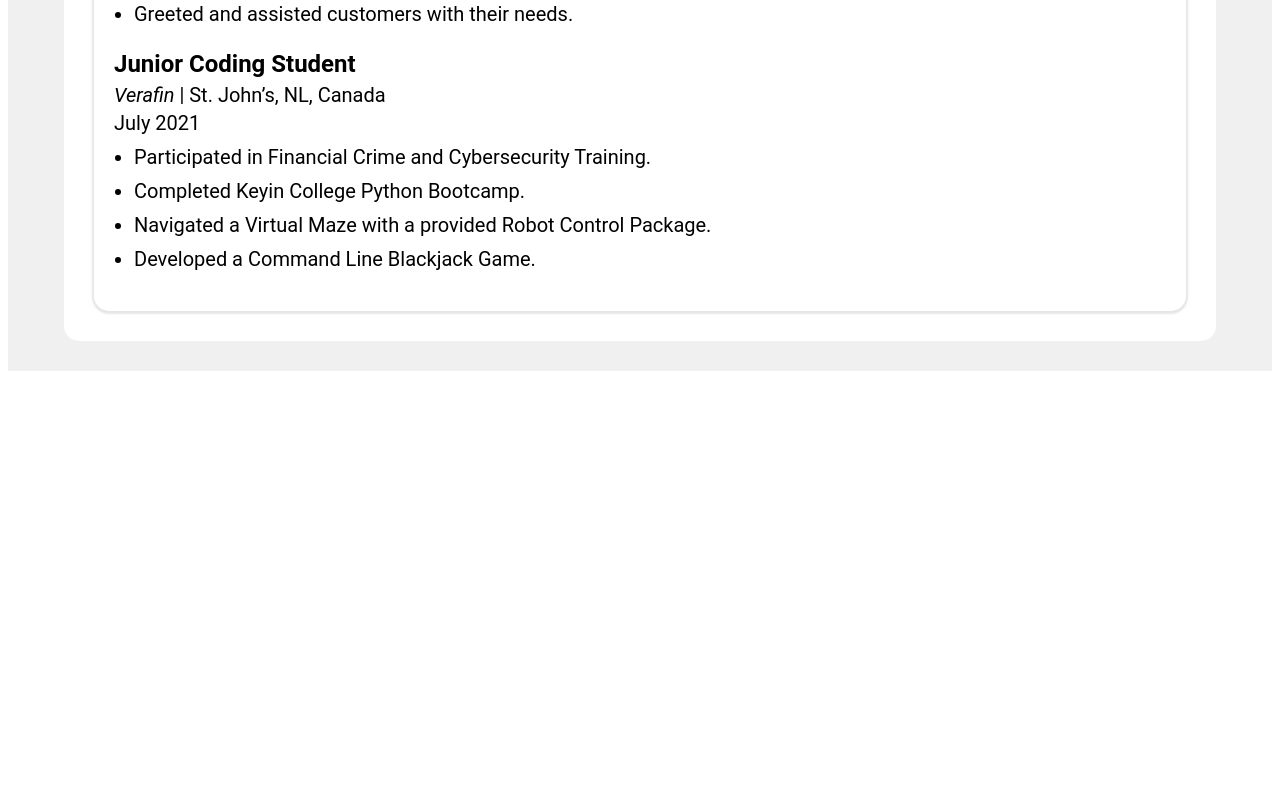
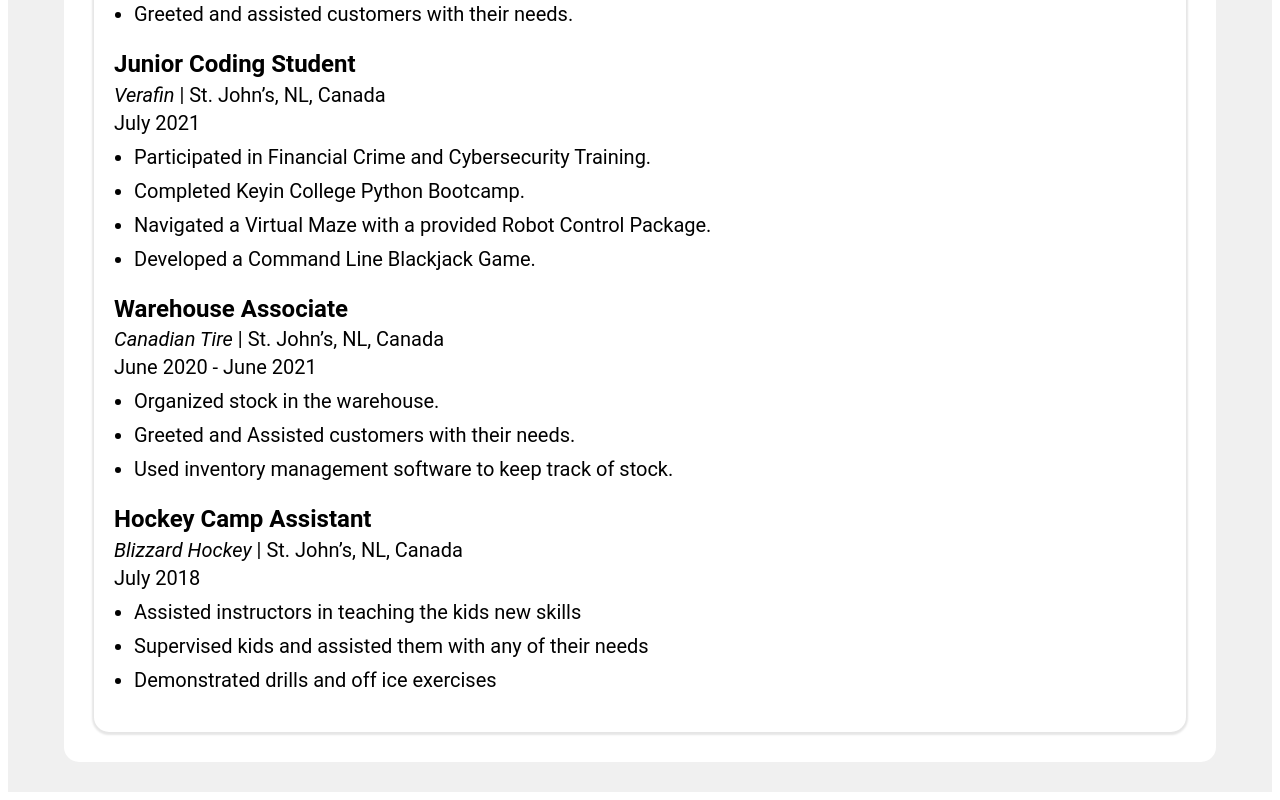
Before and after one commit to Bmitch44/Personal-Webpage, a React (Vite) app in the folder frontend/: page /resume in a window 1280 px wide. Shown: the part 1645-2445 px from the top of the page. Before the commit the page ends 2024 px from the top, so only its background shows below. Built offline with nearby package versions, Linux system fonts and the light colour scheme; a web font is replaced by a local one.

Commit message:
Minor enhancements

```diff
--- a/frontend/src/components/body/about/About.jsx
+++ b/frontend/src/components/body/about/About.jsx
@@ -6,11 +6,12 @@
     <div className="about-container">
       <h2>About Me</h2>
       <div className="about-content">
-        <p>Hello! I'm Brady Mitchelmore, a Computer Science student with a passion for smart systems and data analysis. I'm currently studying at Memorial University of Newfoundland, where I am pursuing a Bachelor of Science in Computer Science (Smart Systems).</p>
-        <p>I have a diverse set of skills in various programming languages including Python, JavaScript, Java, and C. I am also proficient with frameworks like Flask, React, and TensorFlow, and tools such as Visual Studio Code, Git, and AWS Cloud.</p>
-        <p>My interest in technology extends beyond the classroom. I've worked on projects that involve building web applications, automating tasks, and processing unstructured documents using machine learning techniques.</p>
-        <p>In addition to my academic and project work, I have experience in different roles including an Automation Engineer, Order Fulfillment Associate, and Warehouse Associate. These experiences have honed my problem-solving abilities and teamwork skills.</p>
-        <p>Outside of tech, I am passionate about hockey. I played for Team NL men’s hockey team at the Canada Winter Games in February 2019. I also enjoy volunteering, having assisted with hockey camps for the Northeast Eagles.</p>
+        <p>Hello! I'm Brady Mitchelmore, a dedicated Computer Science student with a keen interest in smart systems and data analysis. I am currently studying at Memorial University of Newfoundland, where I am pursuing a Bachelor of Science in Computer Science (Smart Systems). My academic journey has equipped me with a solid foundation in advanced algorithms, data structures, artificial intelligence, and machine learning, all of which fuel my passion for technology.</p>
+        <p>Throughout my studies, I've developed a diverse set of technical skills. I'm proficient in several programming languages, including Python, JavaScript, Java, and C. My experience extends to frameworks and libraries such as Flask, React, and TensorFlow, which I use to build robust and scalable applications. I'm also skilled in using various tools like Visual Studio Code, Git, AWS Cloud, and Docker, which streamline my development process and enhance my productivity.</p>
+        <p>Beyond the classroom, my passion for technology drives me to undertake various projects that challenge and expand my capabilities. I've built interactive web applications, automated mundane tasks, and developed tools for processing unstructured data using machine learning techniques. One of my notable projects is a personal webpage built with React and Python, where I showcase my skills and projects. Another project, Jarvis, is an Apple Shortcut I developed to automate quick note-taking in Notion, utilizing Groq and Notion APIs for seamless integration.</p>
+        <p>My technical journey is complemented by my professional experiences in different roles. As an Automation Engineer at Infomatix, I automated several tasks that significantly improved data exchange efficiency. My time as an Order Fulfillment Associate at Sportchek and a Warehouse Associate at Canadian Tire taught me the importance of precision, reliability, and teamwork. These roles have honed my problem-solving abilities and equipped me with a versatile skill set that I bring to every project I undertake.</p>
+        <p>Outside the realm of technology, I have a deep passion for hockey. I had the honor of playing for Team NL men's hockey team at the Canada Winter Games in February 2019. This experience not only enhanced my physical and strategic skills but also instilled in me the values of teamwork, perseverance, and leadership. I continue to give back to the community by volunteering at hockey camps for the Northeast Eagles, sharing my knowledge and passion with young aspiring players.</p>
+        <p>In my spare time, I enjoy staying updated with the latest advancements in AI and machine learning, reading tech blogs, and experimenting with new programming languages and frameworks. I'm always eager to learn and embrace new challenges that push the boundaries of my knowledge and skills.</p>
         <p>Feel free to explore my projects and blog posts to learn more about my work and interests. Thank you for visiting my personal website!</p>
       </div>
     </div>
--- a/frontend/src/components/body/hero/Hero.css
+++ b/frontend/src/components/body/hero/Hero.css
@@ -193,6 +193,7 @@
     align-items: left;
     background-color: #fff;
     border-radius: 15px;
+    box-shadow: 0px 2px 2px rgba(0, 0, 0, 0.1);
     font-family: 'SF Pro', sans-serif;
     width: var(--navbar-width);
     margin: 15px 0 15px 0;
--- a/frontend/src/components/body/hero/Hero.jsx
+++ b/frontend/src/components/body/hero/Hero.jsx
@@ -40,7 +40,6 @@
   const skills = [
     { name: 'Python', logo: '/src/assets/python.png' },
     { name: 'JavaScript', logo: '/src/assets/javascript.png' },
-    { name: 'React', logo: '/src/assets/react.png' },
     { name: 'Java', logo: '/src/assets/java.png' },
     { name: 'C', logo: '/src/assets/c.png' },
     { name: 'SQL', logo: '/src/assets/sql.png' },
--- a/frontend/src/components/body/projects/Projects.jsx
+++ b/frontend/src/components/body/projects/Projects.jsx
@@ -45,11 +45,11 @@
     },
     {
       "title": "CropBytes GUI",
-      "description": "A GUI for the CropBytes project that I built using Python and tkinter.",
-      "details": "The GUI provides an interface for the CropBytes project, built using Python and tkinter. It simplifies interactions with the underlying functionality of the CropBytes project.",
-      "tools": "Python, tkinter, SQLite, HTML, CSS",
+      "description": "A comprehensive GUI application for the CropBytes crypto farming game, built using Python and tkinter.",
+      "details": "This GUI application was developed to interact with the CropBytes API, enabling users to track their assets, production, and farm profitability. Additionally, it allows users to make trades directly within the GUI on the CropBytes in-game market.",
+      "tools": "Python, tkinter, Postman, CropBytes API, SQLite, HTML, CSS",
       "link": "#",
-      "expanded": "The CropBytes GUI project involved creating a graphical user interface using Python's tkinter library. This interface was designed to simplify user interactions with the underlying functionalities of the CropBytes project. The development process included setting up the GUI components, linking them with backend logic, and ensuring smooth data handling using SQLite. One of the significant challenges was designing an intuitive interface with tkinter, which required careful planning and iteration. The project demonstrates my proficiency in GUI development and my ability to enhance user experience through thoughtful design and implementation.",
+      "expanded": "The CropBytes GUI project involved reverse engineering the CropBytes API using Postman to understand the various endpoints and their functionalities. Once I had a comprehensive understanding of the API, I developed a GUI application using Python and tkinter. This application allows users to track their assets, production levels, and overall farm profitability in real-time. Furthermore, it includes features for making trades directly within the GUI, interacting seamlessly with the CropBytes in-game market. The application is designed to enhance the user experience by providing a centralized platform to manage all aspects of the CropBytes farming game. One of the main challenges was ensuring secure and efficient API calls, which I achieved through careful management of API keys and request handling.",
       "video": null
     }
 ];
--- a/frontend/src/components/body/resume/Resume.jsx
+++ b/frontend/src/components/body/resume/Resume.jsx
@@ -21,7 +21,7 @@
           <p><strong>Memorial University of Newfoundland</strong></p>
           <p>Bachelor of Science, Computer Science (Smart Systems)</p>
           <p>Expected Graduation Date: April 2026</p>
-          <p>Average: 81%</p>
+          <p>Average: 80%</p>
         </div>
       </div>
 
@@ -86,6 +86,26 @@
               <li>Developed a Command Line Blackjack Game.</li>
             </ul>
           </div>
+          <div className="job">
+            <h3>Warehouse Associate</h3>
+            <p><em>Canadian Tire</em> | St. John’s, NL, Canada</p>
+            <p>June 2020 - June 2021</p>
+            <ul>
+            <li>Organized stock in the warehouse.</li>
+            <li>Greeted and Assisted customers with their needs.</li>
+            <li>Used inventory management software to keep track of stock.</li>
+            </ul>
+          </div>
+          <div className="job">
+            <h3>Hockey Camp Assistant</h3>
+            <p><em>Blizzard Hockey</em> | St. John’s, NL, Canada</p>
+            <p>July 2018</p>
+            <ul>
+            <li>Assisted instructors in teaching the kids new skills</li>
+            <li>Supervised kids and assisted them with any of their needs </li>
+            <li>Demonstrated drills and off ice exercises</li>
+            </ul>
+          </div>
         </div>
       </div>
     </div>
```
